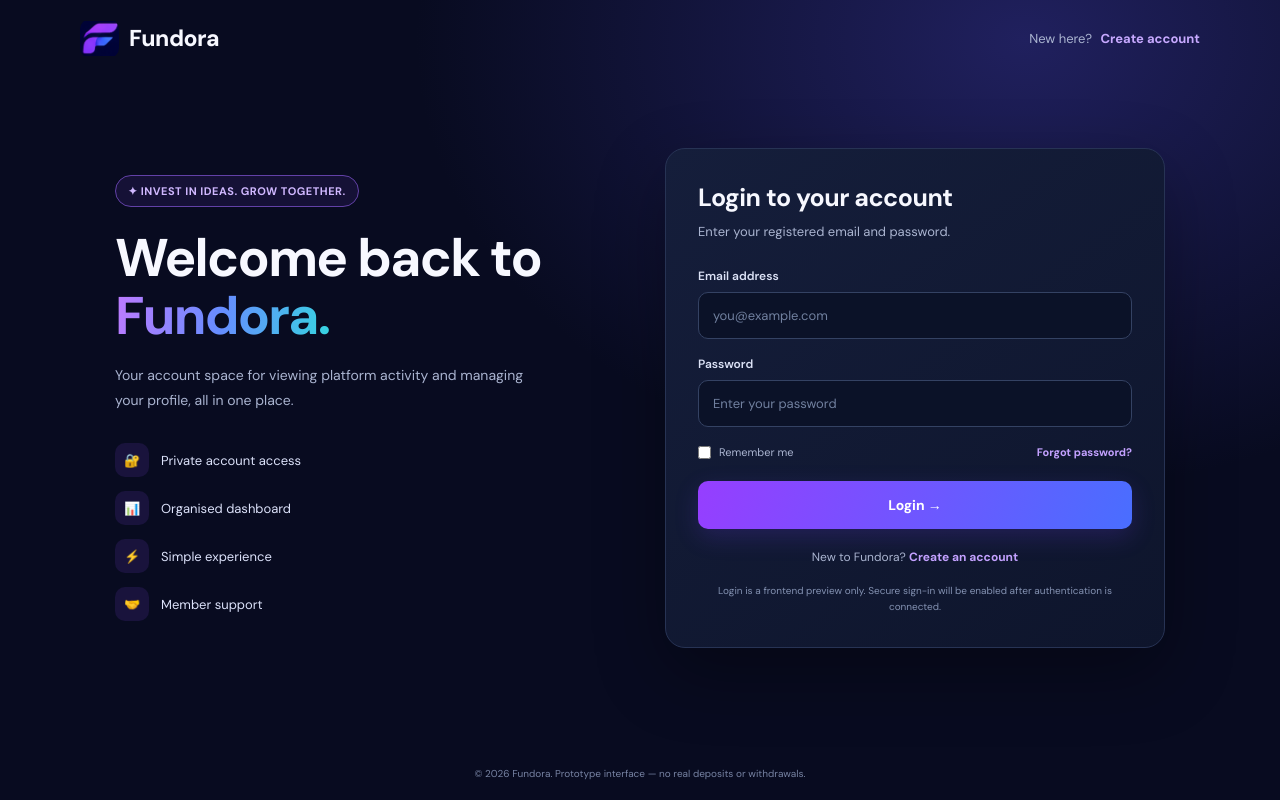
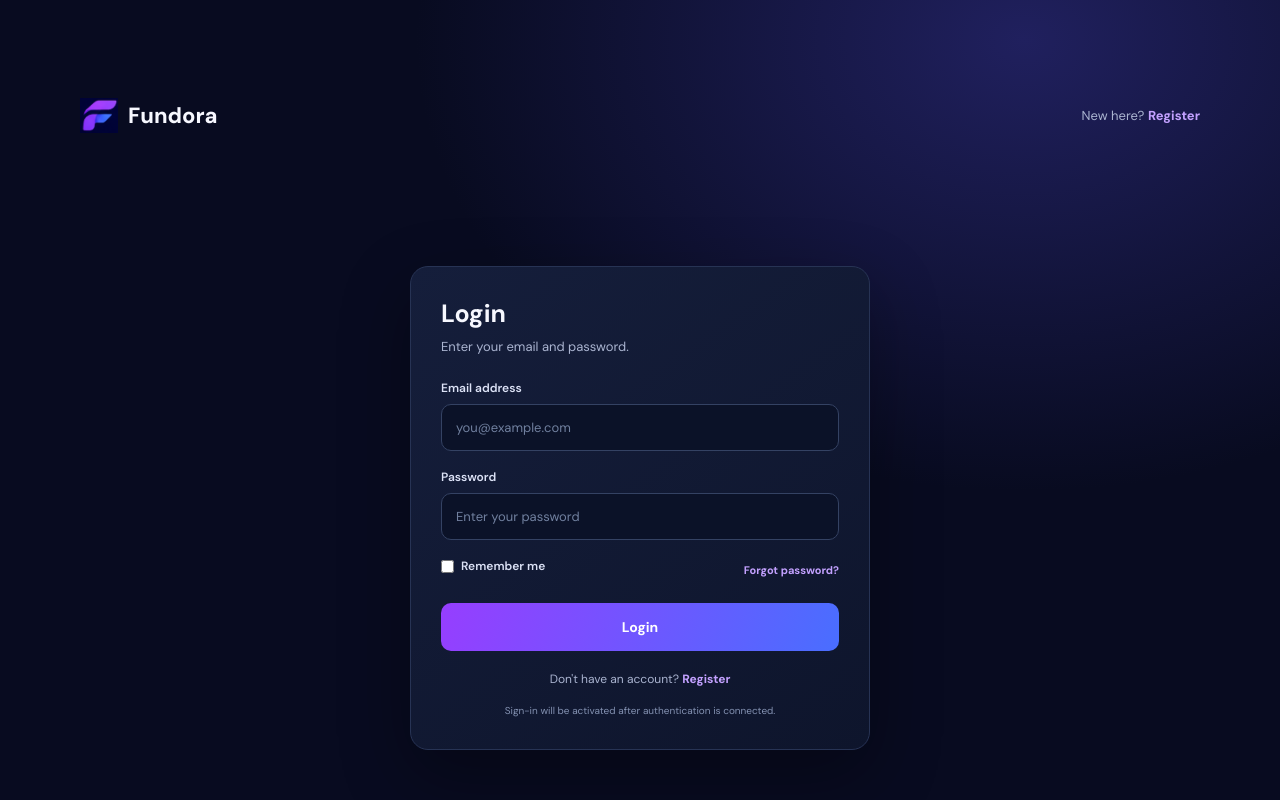
Before and after one commit to ablegodluke-beep/Fundora, a plain HTML site: page login.html in a window 1280 px wide. Drawn offline with Linux system fonts and the light colour scheme.

Commit message:
Refactor login.html structure and styles

```diff
--- a/login.html
+++ b/login.html
@@ -1,95 +1,66 @@
-<!DOCTYPE html>
-<html lang="en">
+<!DOCTYPE html><html lang="en">
 <head>
 <meta charset="UTF-8">
 <meta name="viewport" content="width=device-width, initial-scale=1.0">
 <meta name="theme-color" content="#080b20">
 <title>Login | Fundora</title>
-<meta name="description" content="Login to your Fundora member account.">
-<link rel="preconnect" href="https://fonts.googleapis.com">
-<link rel="preconnect" href="https://fonts.gstatic.com" crossorigin>
 <link href="https://fonts.googleapis.com/css2?family=DM+Sans:wght@400;500;600;700;800&display=swap" rel="stylesheet">
 <style>
-:root{--bg:#080b20;--panel:#111831;--panel2:#151e3b;--line:#273354;--text:#f7f8ff;--muted:#aab4d0;--purple:#8d4dff;--blue:#4778ff;--cyan:#25c7dc}
 *{box-sizing:border-box;margin:0;padding:0}
-body{min-height:100vh;background:radial-gradient(ellipse at 80% 5%,#20205e 0,transparent 42%),var(--bg);color:var(--text);font-family:'DM Sans',Arial,sans-serif;display:flex;flex-direction:column}
+body{min-height:100vh;background:radial-gradient(ellipse at 80% 5%,#20205e 0,transparent 42%),#080b20;color:#f7f8ff;font-family:'DM Sans',Arial,sans-serif;display:flex;flex-direction:column}
 a{color:inherit;text-decoration:none}
-button,input{font:inherit}
-.topbar{height:76px;width:min(1120px,92%);margin:auto;display:flex;align-items:center;justify-content:space-between}
-.brand{display:flex;align-items:center;gap:10px;font-size:23px;font-weight:800;letter-spacing:-.5px}
-.brand img{width:39px;height:39px;object-fit:contain;border-radius:10px}
-.top-link{font-size:13px;color:var(--muted)}.top-link a{color:#c7a9ff;font-weight:700;margin-left:5px}
-.layout{width:min(1050px,92%);margin:28px auto 55px;display:grid;grid-template-columns:1fr 1fr;gap:50px;align-items:center;flex:1}
-.intro{padding:20px 0}
-.eyebrow{display:inline-block;padding:8px 12px;border:1px solid #6241a7;background:#8d4dff19;border-radius:30px;color:#d0b8ff;font-size:11px;font-weight:700;letter-spacing:.5px;margin-bottom:22px}
-.intro h1{font-size:clamp(34px,5vw,53px);line-height:1.1;letter-spacing:-1.7px;margin-bottom:18px}
-.gradient{background:linear-gradient(100deg,#c07aff,#668dff,#36d5e0);-webkit-background-clip:text;background-clip:text;color:transparent}
-.intro p{max-width:420px;color:var(--muted);font-size:14px;line-height:1.8}
-.points{display:grid;gap:14px;margin-top:30px}
-.point{display:flex;align-items:center;gap:12px;color:#dce2fa;font-size:13px}
-.point-icon{width:34px;height:34px;border-radius:10px;background:#8d4dff20;display:grid;place-items:center}
-.card{background:linear-gradient(145deg,#151e3b,#0e152c);border:1px solid var(--line);border-radius:20px;padding:32px;box-shadow:0 25px 70px #0005}
-.card h2{font-size:25px;letter-spacing:-.5px;margin-bottom:8px}
-.card-sub{color:var(--muted);font-size:13px;line-height:1.6;margin-bottom:25px}
-.field{margin-bottom:17px}
-.field label{display:block;font-size:12px;color:#dce2f6;font-weight:600;margin-bottom:8px}
-.field input{width:100%;height:47px;border:1px solid #344263;background:#0b1228;color:white;border-radius:10px;padding:0 14px;outline:none;font-size:13px}
-.field input:focus{border-color:#9461ff;box-shadow:0 0 0 3px #8d4dff20}
-.field input::placeholder{color:#71809f}
-.field-row{display:grid;grid-template-columns:1fr 1fr;gap:12px}
-.form-options{display:flex;align-items:center;justify-content:space-between;gap:10px;margin:4px 0 20px;font-size:11px;color:var(--muted)}
-.form-options a,.form-foot a{color:#c3a1ff;font-weight:700}
-.check{display:flex;align-items:flex-start;gap:8px;line-height:1.5}
-.check input{accent-color:#8d4dff;margin-top:2px}
-.submit{width:100%;height:48px;border:0;border-radius:10px;background:linear-gradient(110deg,#963eff,#496eff);color:#fff;font-weight:700;font-size:14px;box-shadow:0 8px 24px #7542ff30}
-.submit:active{transform:scale(.99)}
-.form-foot{text-align:center;color:var(--muted);font-size:12px;margin-top:20px}
-.notice{display:none;margin-top:16px;padding:12px;border:1px solid #4b6d8b;background:#1b3550;border-radius:9px;color:#d9f4ff;font-size:12px;line-height:1.6}
+.topbar{height:75px;width:92%;max-width:1120px;margin:auto;display:flex;align-items:center;justify-content:space-between}
+.brand{display:flex;align-items:center;gap:10px;font-size:22px;font-weight:800}
+.brand img{width:38px;height:38px;object-fit:contain}
+.top-link{font-size:13px;color:#aab4d0}
+.top-link a,.form-foot a,.forgot{color:#c3a1ff;font-weight:700}
+.card{width:min(460px,92%);margin:35px auto 50px;background:linear-gradient(145deg,#151e3b,#0e152c);border:1px solid #273354;border-radius:18px;padding:30px;box-shadow:0 25px 70px #0005}
+h2{font-size:25px;margin-bottom:8px}
+.sub{color:#aab4d0;font-size:13px;margin-bottom:25px}
+.field{margin-bottom:18px}
+label{display:block;font-size:12px;color:#dce2f6;font-weight:600;margin-bottom:8px}
+input{width:100%;height:47px;border:1px solid #344263;background:#0b1228;color:white;border-radius:10px;padding:0 14px;outline:none;font-size:13px;font-family:inherit}
+input:focus{border-color:#9461ff;box-shadow:0 0 0 3px #8d4dff20}
+input::placeholder{color:#71809f}
+.options{display:flex;justify-content:space-between;align-items:center;gap:10px;margin:5px 0 21px;font-size:11px;color:#aab4d0}
+.remember{display:flex;align-items:center;gap:7px}
+.remember input{width:auto;height:auto;accent-color:#8d4dff}
+button{width:100%;height:48px;border:0;border-radius:10px;background:linear-gradient(110deg,#963eff,#496eff);color:white;font-weight:700;font-size:14px;font-family:inherit;cursor:pointer}
+button:active{transform:scale(.99)}
+.form-foot{text-align:center;color:#aab4d0;font-size:12px;margin-top:20px}
+.notice{display:none;margin-top:15px;padding:12px;border:1px solid #4b6d8b;background:#1b3550;border-radius:9px;color:#d9f4ff;font-size:12px;line-height:1.6}
 .notice.show{display:block}
-.security{color:#8492b2;font-size:10px;line-height:1.6;margin-top:18px;text-align:center}
-footer{text-align:center;color:#7783a3;font-size:10px;padding:20px}
-@media(max-width:760px){.layout{grid-template-columns:1fr;gap:24px;margin-top:16px}.intro{padding:8px 0 0}.intro h1{font-size:36px}.points{grid-template-columns:1fr 1fr;gap:10px;margin-top:20px}.point{font-size:11px}.point-icon{flex:none}.card{padding:25px 21px}.topbar{height:68px}}
-@media(max-width:380px){.field-row{grid-template-columns:1fr}.points{grid-template-columns:1fr}}
+.note{color:#8492b2;font-size:10px;line-height:1.6;text-align:center;margin-top:16px}
+@media(max-width:480px){.card{padding:25px 20px;margin-top:25px}.topbar{height:68px}}
 </style>
 </head>
 <body>
 <header class="topbar">
 <a class="brand" href="index.html"><img src="fundora-logo.png" alt="">Fundora</a>
-<div class="top-link">New here? <a href="register.html">Create account</a></div>
-</header>
-<main class="layout">
-<section class="intro">
-<div class="eyebrow">✦ INVEST IN IDEAS. GROW TOGETHER.</div>
-<h1>Welcome back to<br><span class="gradient">Fundora.</span></h1>
-<p>Your account space for viewing platform activity and managing your profile, all in one place.</p>
-<div class="points">
-<div class="point"><span class="point-icon">🔐</span>Private account access</div>
-<div class="point"><span class="point-icon">📊</span>Organised dashboard</div>
-<div class="point"><span class="point-icon">⚡</span>Simple experience</div>
-<div class="point"><span class="point-icon">🤝</span>Member support</div>
-</div>
-</section>
-<section class="card">
-<h2>Login to your account</h2>
-<p class="card-sub">Enter your registered email and password.</p>
-<form id="loginForm">
-<div class="field"><label for="email">Email address</label><input id="email" type="email" placeholder="you@example.com" autocomplete="email" required></div>
-<div class="field"><label for="password">Password</label><input id="password" type="password" placeholder="Enter your password" autocomplete="current-password" required></div>
-<div class="form-options"><label class="check"><input type="checkbox" id="remember"><span>Remember me</span></label><a href="forgot-password.html">Forgot password?</a></div>
-<button class="submit" type="submit">Login →</button>
+<div class="top-link">New here? <a href="register.html">Register</a></div>
+</header><main class="card">
+<h2>Login</h2>
+<p class="sub">Enter your email and password.</p><form id="loginForm">
+<div class="field">
+<label for="email">Email address</label>
+<input id="email" type="email" placeholder="you@example.com" autocomplete="email" required>
+</div><div class="field">
+<label for="password">Password</label>
+<input id="password" type="password" placeholder="Enter your password" autocomplete="current-password" required>
+</div><div class="options">
+<label class="remember"><input type="checkbox" id="remember"> Remember me</label>
+<a class="forgot" href="forgot-password.html">Forgot password?</a>
+</div><button type="submit">Login</button>
+
 <div class="notice" id="notice" role="status"></div>
-</form>
-<div class="form-foot">New to Fundora? <a href="register.html">Create an account</a></div>
-<p class="security">Login is a frontend preview only. Secure sign-in will be enabled after authentication is connected.</p>
-</section>
-</main>
-<footer>© 2026 Fundora. Prototype interface — no real deposits or withdrawals.</footer>
-<script>
+</form><div class="form-foot">Don't have an account? <a href="register.html">Register</a></div>
+<p class="note">Sign-in will be activated after authentication is connected.</p>
+</main><script>
 document.getElementById('loginForm').addEventListener('submit',function(e){
- e.preventDefault();
- const box=document.getElementById('notice');
- box.textContent='The login screen is ready, but sign-in is not active yet. We will connect secure authentication after completing the frontend.';box.classList.add('show');
+e.preventDefault();
+const notice=document.getElementById('notice');
+notice.textContent='Login is not active yet.';
+notice.classList.add('show');
 });
-</script>
-</body>
+</script></body>
 </html>
```
